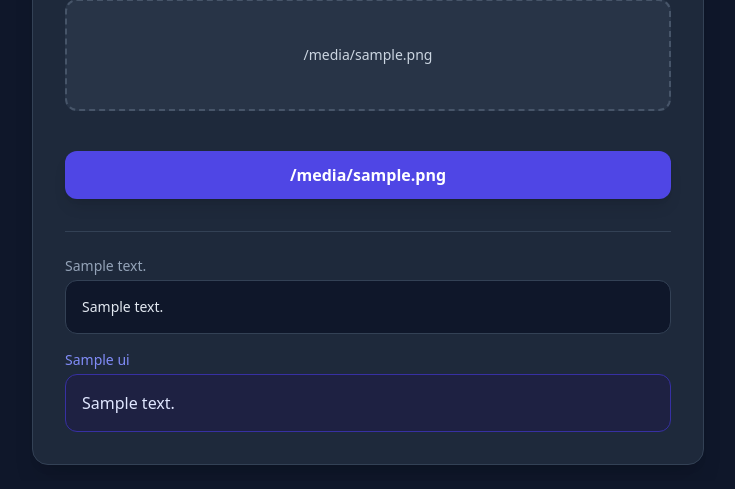
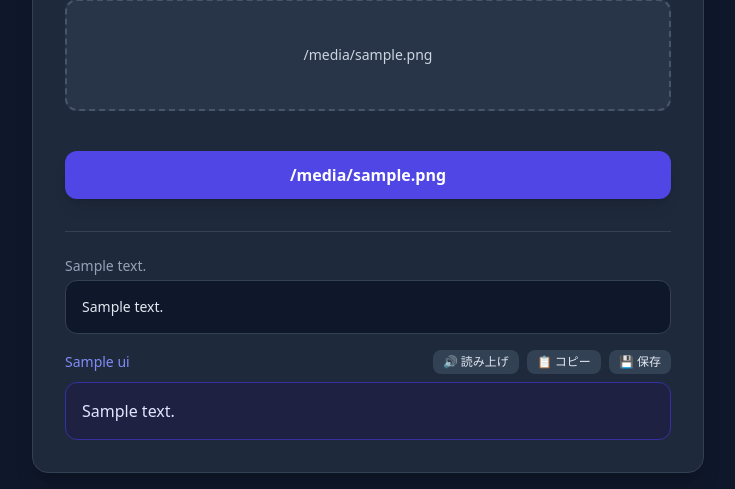
Before and after one commit to cfti1250155-source/flask-image-translator, a Flask app: template templates/index.html in a window 1280 px wide. Shown: the part 440-929 px from the top of the page, without its empty margins (272-1007 px from the left). Before the commit the page ends 905 px from the top, so only its background shows below. Run offline with Flask 3, Linux system fonts and the light colour scheme; the template is opened without the code that fills it: most values are stand-ins (such as "Sample title", 1, 10 or a date in 2020); some libraries are stand-ins or nearby versions.

Commit message:
Add UI buttons for TTS, Copy, and Download

```diff
--- a/templates/index.html
+++ b/templates/index.html
@@ -71,8 +71,22 @@
 
             {% if translated_text %}
             <div>
-                <h2 class="text-sm font-medium text-indigo-400 mb-1">{{ ui.result_label }}</h2>
-                <div class="p-4 bg-indigo-950/50 rounded-xl border border-indigo-800 text-indigo-100 text-base font-medium whitespace-pre-wrap">{{ translated_text }}</div>
+                <div class="flex justify-between items-center mb-2">
+                    <h2 class="text-sm font-medium text-indigo-400">{{ ui.result_label }}</h2>
+                    <!-- 便利ツールボタン群（音声読み上げ・コピー・保存） -->
+                    <div class="flex space-x-2">
+                        <button type="button" onclick="speakText()" title="音声読み上げ" class="px-2.5 py-1 bg-slate-700 hover:bg-slate-600 text-slate-200 rounded-lg text-xs font-medium transition flex items-center gap-1">
+                            🔊 読み上げ
+                        </button>
+                        <button type="button" onclick="copyResult()" title="テキストコピー" class="px-2.5 py-1 bg-slate-700 hover:bg-slate-600 text-slate-200 rounded-lg text-xs font-medium transition flex items-center gap-1">
+                            📋 コピー
+                        </button>
+                        <button type="button" onclick="downloadText()" title="ファイル保存" class="px-2.5 py-1 bg-slate-700 hover:bg-slate-600 text-slate-200 rounded-lg text-xs font-medium transition flex items-center gap-1">
+                            💾 保存
+                        </button>
+                    </div>
+                </div>
+                <div id="resultText" class="p-4 bg-indigo-950/50 rounded-xl border border-indigo-800 text-indigo-100 text-base font-medium whitespace-pre-wrap">{{ translated_text }}</div>
             </div>
             {% endif %}
         </div>
@@ -80,5 +94,58 @@
 
     </div>
 
+    <!-- JavaScript ツール関数群 -->
+    <script>
+        // 1. コピー機能
+        function copyResult() {
+            const text = document.getElementById('resultText').innerText;
+            navigator.clipboard.writeText(text).then(() => {
+                alert('翻訳結果をクリップボードにコピーしました！');
+            }).catch(err => {
+                console.error('コピー失敗:', err);
+            });
+        }
+
+        // 2. .txt ファイル保存機能
+        function downloadText() {
+            const text = document.getElementById('resultText').innerText;
+            const blob = new Blob([text], { type: 'text/plain;charset=utf-8' });
+            const link = document.createElement('a');
+            link.href = URL.createObjectURL(blob);
+            link.download = 'translation_result.txt';
+            link.click();
+        }
+
+        // 3. 音声読み上げ機能（Text-to-Speech）
+        function speakText() {
+            const text = document.getElementById('resultText').innerText;
+            if ('speechSynthesis' in window) {
+                window.speechSynthesis.cancel();
+                const utterance = new SpeechSynthesisUtterance(text);
+                const targetLang = "{{ target_lang }}";
+
+                const langMap = {
+                    'Japanese': 'ja-JP',
+                    'English': 'en-US',
+                    'Spanish': 'es-ES',
+                    'French': 'fr-FR',
+                    'German': 'de-DE',
+                    'Chinese (Simplified)': 'zh-CN',
+                    'Chinese (Traditional)': 'zh-TW',
+                    'Korean': 'ko-KR',
+                    'Italian': 'it-IT',
+                    'Russian': 'ru-RU',
+                    'Portuguese': 'pt-PT',
+                    'Thai': 'th-TH',
+                    'Vietnamese': 'vi-VN'
+                };
+
+                utterance.lang = langMap[targetLang] || 'ja-JP';
+                window.speechSynthesis.speak(utterance);
+            } else {
+                alert('お使いのブラウザは音声読み上げに対応していません。');
+            }
+        }
+    </script>
 </body>
 </html>
```
